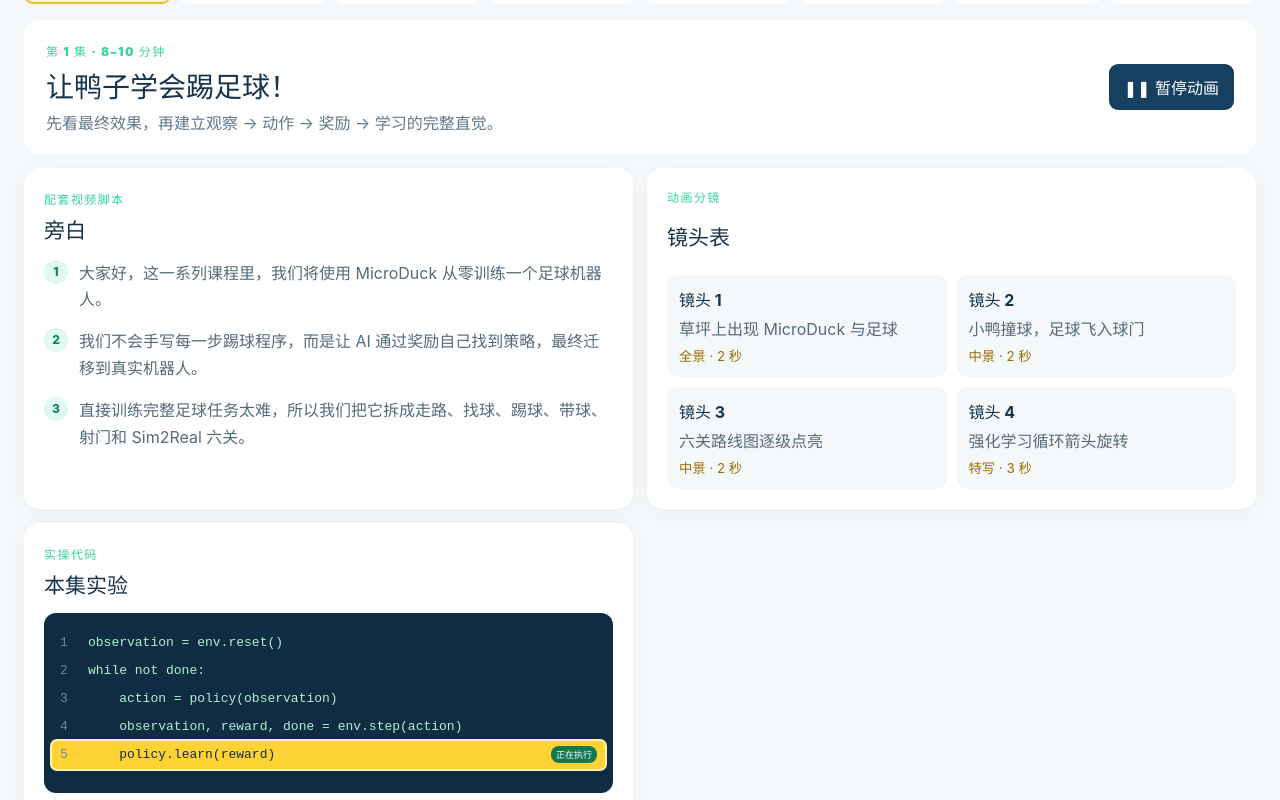
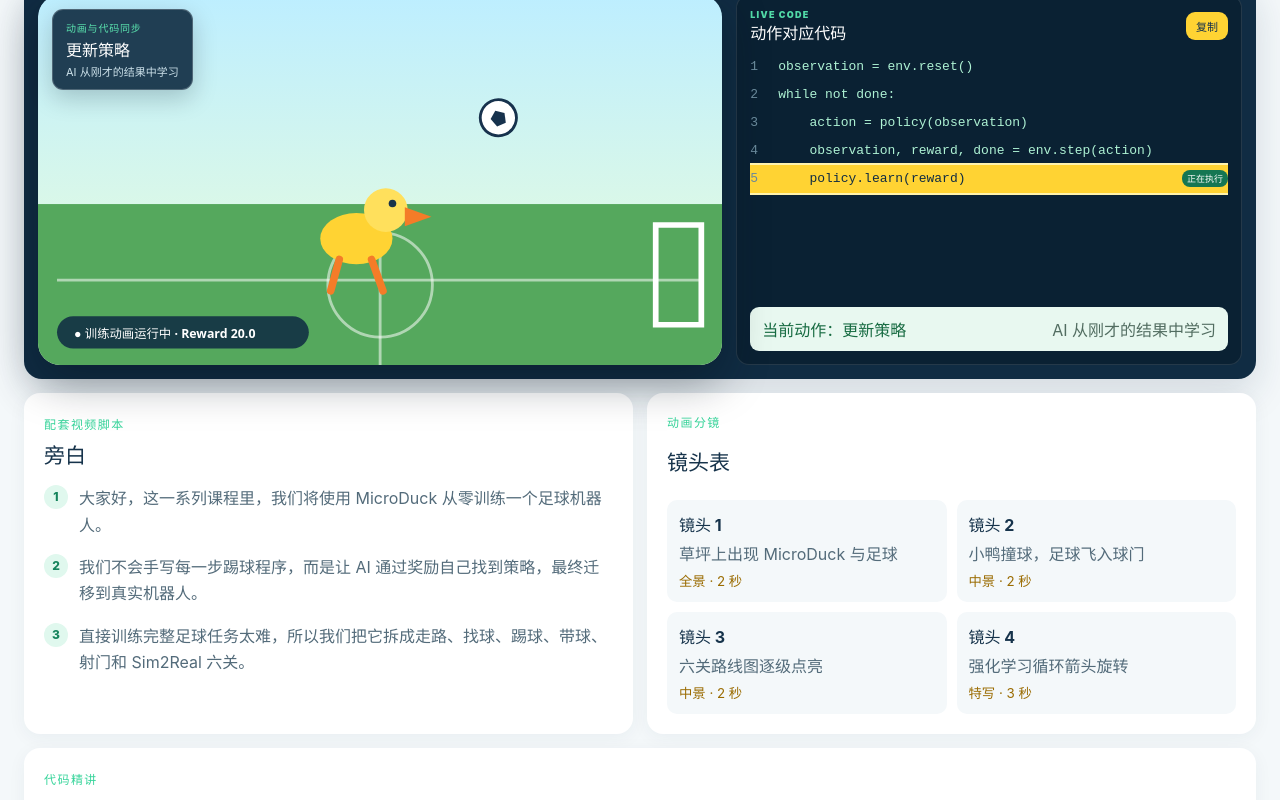
Before and after one commit to nefiag/MicroDuckFootballRL, a React (Vite) app in the folder frontend/: page / in a window 1280 px wide. Shown: the part 580-1380 px from the top of the page. Built offline with nearby package versions, Linux system fonts and the light colour scheme.

Commit message:
Place live code beside football animation

```diff
--- a/frontend/src/components/FootballCourse.tsx
+++ b/frontend/src/components/FootballCourse.tsx
@@ -409,14 +409,6 @@
             ))}
           </div>
         </div>
-        <FootballAnimation
-          episode={selected}
-          tick={tick}
-          reward={reward}
-          playing={playing}
-          action={activeSync[1]}
-          effect={activeSync[2]}
-        />
       </div>
 
       <nav className="episode-tabs" aria-label="课程选集">
@@ -443,6 +435,46 @@
         <button onClick={() => setPlaying((value) => !value)}>
           {playing ? "❚❚ 暂停动画" : "▶ 播放动画"}
         </button>
+      </div>
+
+      <div className="sync-workbench">
+        <FootballAnimation
+          episode={selected}
+          tick={tick}
+          reward={reward}
+          playing={playing}
+          action={activeSync[1]}
+          effect={activeSync[2]}
+        />
+        <section className="sync-code-panel">
+          <header>
+            <div>
+              <small>LIVE CODE</small>
+              <b>动作对应代码</b>
+            </div>
+            <button onClick={() => navigator.clipboard?.writeText(episode.code)}>
+              复制
+            </button>
+          </header>
+          <pre>
+            <code className="synced-code" aria-label="同步执行代码">
+              {episode.code.split("\n").map((line, index) => (
+                <span
+                  className={index === activeSync[0] ? "executing" : ""}
+                  key={`${index}-${line}`}
+                >
+                  <i>{index + 1}</i>
+                  <b>{line || " "}</b>
+                  {index === activeSync[0] && <em>正在执行</em>}
+                </span>
+              ))}
+            </code>
+          </pre>
+          <div className="execution-note" aria-live="polite">
+            <b>当前动作：{activeSync[1]}</b>
+            <span>{activeSync[2]}</span>
+          </div>
+        </section>
       </div>
 
       <div className="course-grid">
@@ -472,31 +504,6 @@
               </small>
             </div>
           ))}
-        </article>
-        <article className="course-card practice">
-          <span>实操代码</span>
-          <h4>本集实验</h4>
-          <pre>
-            <code className="synced-code" aria-label="同步执行代码">
-              {episode.code.split("\n").map((line, index) => (
-                <span
-                  className={index === activeSync[0] ? "executing" : ""}
-                  key={`${index}-${line}`}
-                >
-                  <i>{index + 1}</i>
-                  <b>{line || " "}</b>
-                  {index === activeSync[0] && <em>正在执行</em>}
-                </span>
-              ))}
-            </code>
-          </pre>
-          <div className="execution-note" aria-live="polite">
-            <b>当前动作：{activeSync[1]}</b>
-            <span>{activeSync[2]}</span>
-          </div>
-          <button onClick={() => navigator.clipboard?.writeText(episode.code)}>
-            复制代码
-          </button>
         </article>
         <article className="course-card code-guide">
           <span>代码精讲</span>
--- a/frontend/src/football-course.css
+++ b/frontend/src/football-course.css
@@ -3,15 +3,14 @@
   margin: auto;
 }
 .football-hero {
-  display: grid;
-  grid-template-columns: minmax(420px, 0.9fr) minmax(560px, 1.2fr);
-  gap: 24px;
-  align-items: center;
   padding: 28px;
   border-radius: 24px;
   background: linear-gradient(135deg, #102c43, #174e68);
   color: white;
   overflow: hidden;
+}
+.football-hero > div {
+  max-width: 1050px;
 }
 .football-hero > div:first-child > span,
 .course-card > span,
@@ -168,6 +167,66 @@
   margin: 0;
   color: #617888;
 }
+.sync-workbench {
+  display: grid;
+  grid-template-columns: minmax(520px, 1.15fr) minmax(430px, 0.85fr);
+  gap: 14px;
+  align-items: stretch;
+  margin-bottom: 14px;
+  padding: 14px;
+  border-radius: 18px;
+  background: #102c43;
+  box-shadow: 0 14px 38px #17324d26;
+}
+.sync-workbench .football-animation,
+.sync-workbench .football-animation svg {
+  height: 100%;
+}
+.sync-workbench .football-animation svg {
+  object-fit: cover;
+}
+.sync-code-panel {
+  display: flex;
+  min-width: 0;
+  flex-direction: column;
+  padding: 13px;
+  border: 1px solid #ffffff1c;
+  border-radius: 13px;
+  color: #aef2d4;
+  background: #0a2133;
+}
+.sync-code-panel > header {
+  display: flex;
+  align-items: center;
+  justify-content: space-between;
+  margin-bottom: 9px;
+}
+.sync-code-panel > header div {
+  display: grid;
+}
+.sync-code-panel > header small {
+  color: #52dba8;
+  font-size: 9px;
+  font-weight: 900;
+  letter-spacing: 0.14em;
+}
+.sync-code-panel > header b {
+  color: white;
+}
+.sync-code-panel > header button {
+  padding: 6px 10px;
+  color: #17324d;
+  background: #ffd333;
+  font-size: 11px;
+  font-weight: 800;
+}
+.sync-code-panel pre {
+  flex: 1;
+  min-height: 230px;
+  margin: 0;
+  overflow: auto;
+  font: 13px/1.7 ui-monospace, monospace;
+}
 .course-grid {
   display: grid;
   grid-template-columns: 1fr 1fr;
@@ -223,18 +282,6 @@
 .storyboard small {
   color: #9a6b00;
 }
-.practice pre {
-  margin: 0;
-  background: #102c43;
-  color: #aef2d4;
-  border-radius: 12px;
-  padding: 16px;
-  min-height: 180px;
-  overflow: auto;
-  font:
-    13px/1.7 ui-monospace,
-    monospace;
-}
 .synced-code {
   display: block;
 }
@@ -287,9 +334,6 @@
 .execution-note span {
   color: #526d61;
   text-align: right;
-}
-.practice button {
-  margin-top: 10px;
 }
 .code-guide {
   grid-column: 1/-1;
@@ -390,11 +434,14 @@
   }
 }
 @media (max-width: 1050px) {
-  .football-hero {
+  .course-grid {
     grid-template-columns: 1fr;
   }
-  .course-grid {
+  .sync-workbench {
     grid-template-columns: 1fr;
+  }
+  .sync-workbench .football-animation svg {
+    height: auto;
   }
   .episode-tabs {
     grid-template-columns: repeat(8, 130px);
```
